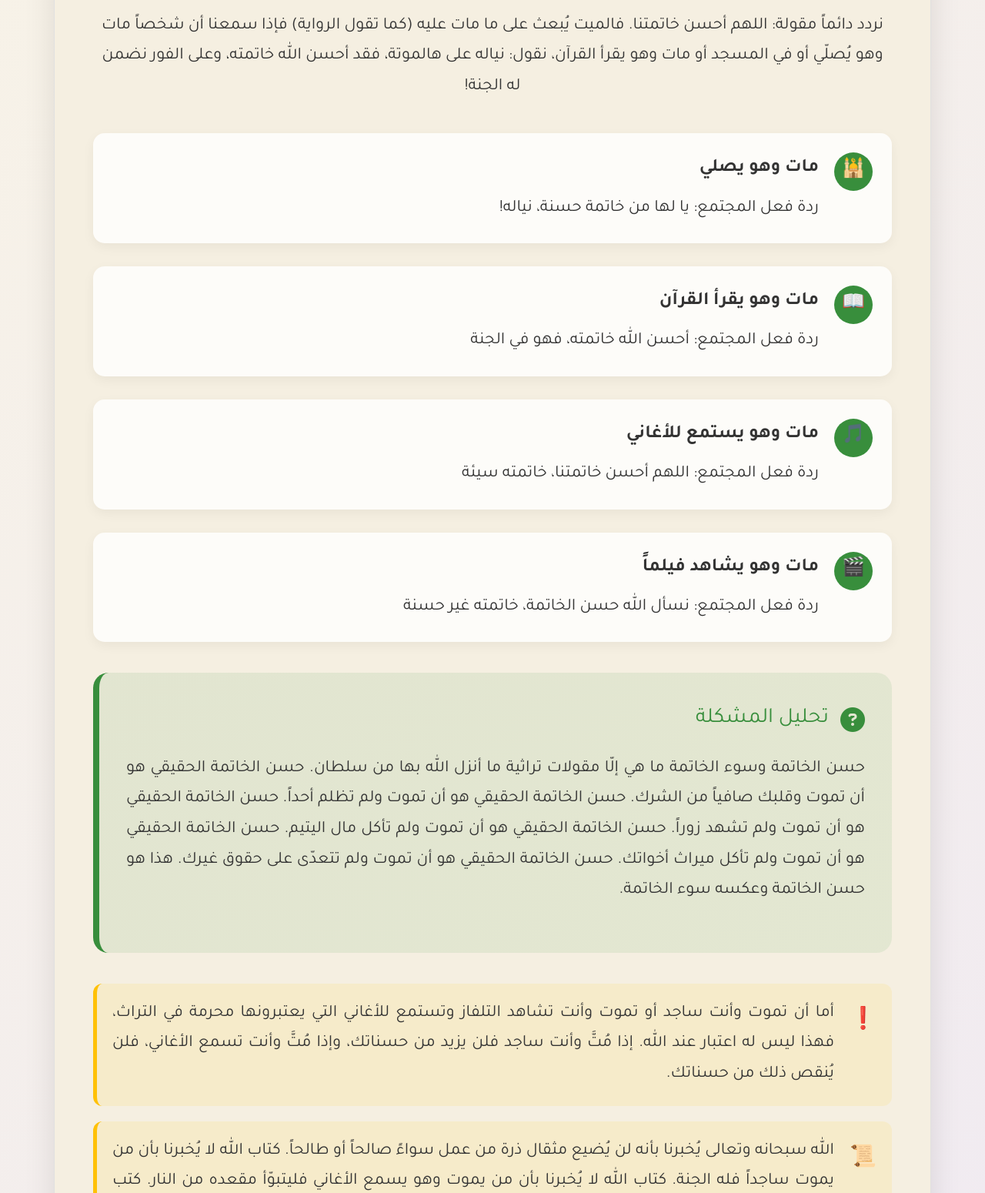
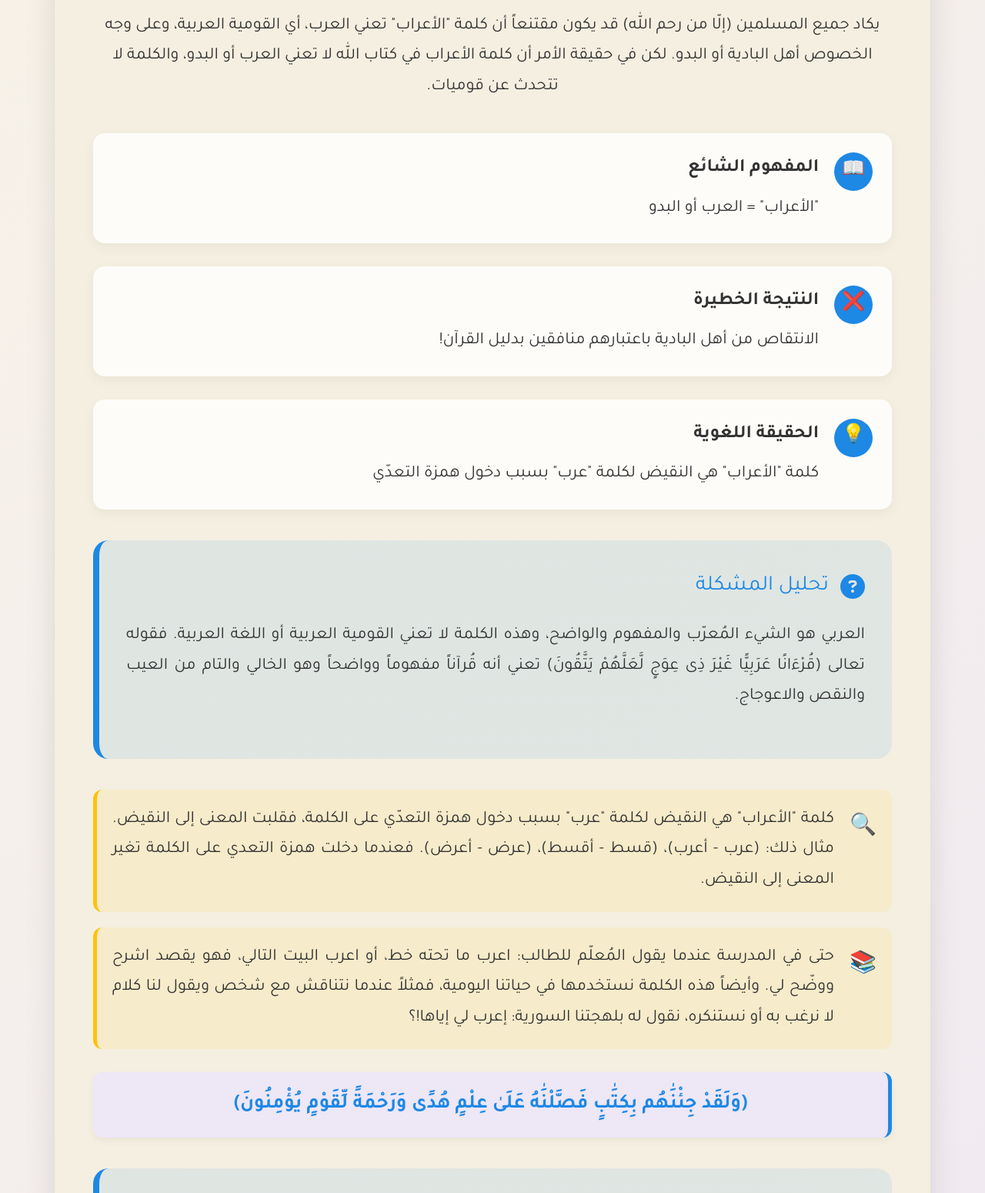
Before and after one commit to husseinalkhalil/program, a plain HTML site: page test.html in a window 1280 px wide. Shown: the part 481-2031 px from the top of the page at 77% size. Drawn offline with Linux system fonts and the light colour scheme.

Commit message:
Update test.html

```diff
--- a/test.html
+++ b/test.html
@@ -3,7 +3,7 @@
 <head>
     <meta charset="UTF-8">
     <meta name="viewport" content="width=device-width, initial-scale=1.0">
-    <title>حُسن الخاتمة وسوء الخاتمة | العقل والنقل</title>
+    <title>الأعراب أشد كفراً ونفاقا | العقل والنقل</title>
     <link rel="preconnect" href="https://fonts.googleapis.com">
     <link rel="preconnect" href="https://fonts.gstatic.com" crossorigin>
     <link href="https://fonts.googleapis.com/css2?family=Tajawal:wght@400;500;700&display=swap" rel="stylesheet">
@@ -24,7 +24,7 @@
             --mind-color: #1565C0;
             --tradition-color: #7B1FA2;
             --reason-color: #2196F3;
-            --misconception-color: #388E3C; /* تغيير اللون إلى الأخضر */
+            --misconception-color: #1E88E5; /* تغيير اللون إلى الأزرق */
         }
 
         * {
@@ -572,12 +572,7 @@
             flex-shrink: 0;
         }
 
-        .red-badge {
-            background-color: #D32F2F;
-            color: white;
-        }
-
-        .green-badge {
+        .blue-badge {
             background-color: var(--misconception-color);
             color: white;
         }
@@ -593,7 +588,7 @@
         }
 
         .analysis-section {
-            background: linear-gradient(135deg, rgba(56, 142, 60, 0.1) 0%, rgba(67, 160, 71, 0.1) 100%);
+            background: linear-gradient(135deg, rgba(30, 136, 229, 0.1) 0%, rgba(33, 150, 243, 0.1) 100%);
             padding: 35px;
             border-radius: 20px;
             margin: 40px 0;
@@ -680,18 +675,18 @@
         }
 
         .final-verse {
-            background: linear-gradient(135deg, rgba(76, 175, 80, 0.1) 0%, rgba(139, 195, 74, 0.1) 100%);
+            background: linear-gradient(135deg, rgba(25, 118, 210, 0.1) 0%, rgba(30, 136, 229, 0.1) 100%);
             padding: 35px;
             border-radius: 20px;
             margin: 40px 0;
             text-align: center;
-            border: 2px dashed #4CAF50;
+            border: 2px dashed #1976D2;
             font-size: 26px;
             font-weight: bold;
         }
 
         .truth-section {
-            background: linear-gradient(135deg, rgba(56, 142, 60, 0.1) 0%, rgba(76, 175, 80, 0.1) 100%);
+            background: linear-gradient(135deg, rgba(30, 136, 229, 0.1) 0%, rgba(33, 150, 243, 0.1) 100%);
             padding: 35px;
             border-radius: 20px;
             margin: 40px 0;
@@ -980,46 +975,38 @@
     <div class="container">
         <div class="article-card">
             <div class="article-header">
-                <h1>❖ حُسن الخاتمة وسوء الخاتمة</h1>
+                <h1>❖ الأعراب أشد كفراً ونفاقاً</h1>
                 <span class="publish-date"><span class="date-icon">📅</span> 26 مايو 2025</span>
             </div>
 
             <div class="article-content">
                 <div class="misconception-section">
-                    <div class="misconception-icon">⏳</div>
-                    <p>نردد دائماً مقولة: اللهم أحسن خاتمتنا. فالميت يُبعث على ما مات عليه (كما تقول الرواية) فإذا سمعنا أن شخصاً مات وهو يُصلّي أو في المسجد أو مات وهو يقرأ القرآن، نقول: نياله على هالموتة، فقد أحسن الله خاتمته، وعلى الفور نضمن له الجنة!</p>
+                    <div class="misconception-icon">🧠</div>
+                    <p>يكاد جميع المسلمين (إلّا من رحم الله) قد يكون مقتنعاً أن كلمة "الأعراب" تعني العرب، أي القومية العربية، وعلى وجه الخصوص أهل البادية أو البدو. لكن في حقيقة الأمر أن كلمة الأعراب في كتاب الله لا تعني العرب أو البدو، والكلمة لا تتحدث عن قوميات.</p>
                 </div>
 
                 <div class="examples-container">
                     <div class="example-item">
-                        <div class="example-badge green-badge">🕌</div>
+                        <div class="example-badge blue-badge">📖</div>
                         <div class="example-content">
-                            <div class="example-title">مات وهو يصلي</div>
-                            <div class="example-reaction">ردة فعل المجتمع: يا لها من خاتمة حسنة، نياله!</div>
+                            <div class="example-title">المفهوم الشائع</div>
+                            <div class="example-reaction">"الأعراب" = العرب أو البدو</div>
                         </div>
                     </div>
 
                     <div class="example-item">
-                        <div class="example-badge green-badge">📖</div>
+                        <div class="example-badge blue-badge">❌</div>
                         <div class="example-content">
-                            <div class="example-title">مات وهو يقرأ القرآن</div>
-                            <div class="example-reaction">ردة فعل المجتمع: أحسن الله خاتمته، فهو في الجنة</div>
+                            <div class="example-title">النتيجة الخطيرة</div>
+                            <div class="example-reaction">الانتقاص من أهل البادية باعتبارهم منافقين بدليل القرآن!</div>
                         </div>
                     </div>
 
                     <div class="example-item">
-                        <div class="example-badge green-badge">🎵</div>
+                        <div class="example-badge blue-badge">💡</div>
                         <div class="example-content">
-                            <div class="example-title">مات وهو يستمع للأغاني</div>
-                            <div class="example-reaction">ردة فعل المجتمع: اللهم أحسن خاتمتنا، خاتمته سيئة</div>
-                        </div>
-                    </div>
-
-                    <div class="example-item">
-                        <div class="example-badge green-badge">🎬</div>
-                        <div class="example-content">
-                            <div class="example-title">مات وهو يشاهد فيلماً</div>
-                            <div class="example-reaction">ردة فعل المجتمع: نسأل الله حسن الخاتمة، خاتمته غير حسنة</div>
+                            <div class="example-title">الحقيقة اللغوية</div>
+                            <div class="example-reaction">كلمة "الأعراب" هي النقيض لكلمة "عرب" بسبب دخول همزة التعدّي</div>
                         </div>
                     </div>
                 </div>
@@ -1029,57 +1016,57 @@
                         <i class="fas fa-question-circle analysis-icon"></i>
                         تحليل المشكلة
                     </div>
-                    <p>حسن الخاتمة وسوء الخاتمة ما هي إلّا مقولات تراثية ما أنزل الله بها من سلطان. حسن الخاتمة الحقيقي هو أن تموت وقلبك صافياً من الشرك. حسن الخاتمة الحقيقي هو أن تموت ولم تظلم أحداً. حسن الخاتمة الحقيقي هو أن تموت ولم تشهد زوراً. حسن الخاتمة الحقيقي هو أن تموت ولم تأكل مال اليتيم. حسن الخاتمة الحقيقي هو أن تموت ولم تأكل ميراث أخواتك. حسن الخاتمة الحقيقي هو أن تموت ولم تتعدّى على حقوق غيرك. هذا هو حسن الخاتمة وعكسه سوء الخاتمة.</p>
+                    <p>العربي هو الشيء المُعرّب والمفهوم والواضح، وهذه الكلمة لا تعني القومية العربية أو اللغة العربية. فقوله تعالى (قُرْءَانًا عَرَبِيًّا غَيْرَ ذِى عِوَجٍ لَّعَلَّهُمْ يَتَّقُونَ) تعني أنه قُرآناً مفهوماً وواضحاً وهو الخالي والتام من العيب والنقص والاعوجاج.</p>
                 </div>
 
                 <div class="key-point">
-                    <div class="key-icon">❗</div>
-                    <div>أما أن تموت وأنت ساجد أو تموت وأنت تشاهد التلفاز وتستمع للأغاني التي يعتبرونها محرمة في التراث، فهذا ليس له اعتبار عند الله. إذا مُتَّ وأنت ساجد فلن يزيد من حسناتك، وإذا مُتَّ وأنت تسمع الأغاني، فلن يُنقص ذلك من حسناتك.</div>
+                    <div class="key-icon">🔍</div>
+                    <div>كلمة "الأعراب" هي النقيض لكلمة "عرب" بسبب دخول همزة التعدّي على الكلمة، فقلبت المعنى إلى النقيض. مثال ذلك: (عرب - أعرب)، (قسط - أقسط)، (عرض - أعرض). فعندما دخلت همزة التعدي على الكلمة تغير المعنى إلى النقيض.</div>
                 </div>
 
                 <div class="key-point">
-                    <div class="key-icon">📜</div>
-                    <div>الله سبحانه وتعالى يُخبرنا بأنه لن يُضيع مثقال ذرة من عمل سواءً صالحاً أو طالحاً. كتاب الله لا يُخبرنا بأن من يموت ساجداً فله الجنة. كتاب الله لا يُخبرنا بأن من يموت وهو يسمع الأغاني فليتبوّأ مقعده من النار. كتب التراث هي من تُخبرنا بذلك.</div>
+                    <div class="key-icon">📚</div>
+                    <div>حتى في المدرسة عندما يقول المُعلّم للطالب: اعرب ما تحته خط، أو اعرب البيت التالي، فهو يقصد اشرح ووضّح لي. وأيضاً هذه الكلمة نستخدمها في حياتنا اليومية، فمثلاً عندما نتناقش مع شخص ويقول لنا كلام لا نرغب به أو نستنكره، نقول له بلهجتنا السورية: إعرب لي إياها!؟</div>
                 </div>
 
-                <div class="verse">(فَمَن يَعْمَلْ مِثْقَالَ ذَرَّةٍ خَيْرًا يَرَهُ ۞ وَمَن يَعْمَلْ مِثْقَالَ ذَرَّةٍ شَرًّا يَرَهُ)</div>
+                <div class="verse">(وَلَقَدْ جِئْنَٰهُم بِكِتَٰبٍ فَصَّلْنَٰهُ عَلَىٰ عِلْمٍ هُدًى وَرَحْمَةً لِّقَوْمٍ يُؤْمِنُونَ)</div>
 
                 <div class="truth-section">
                     <div class="analysis-title">
                         <i class="fas fa-lightbulb analysis-icon"></i>
                         الحقيقة القرآنية
                     </div>
-                    <p>الله سبحانه وتعالى يقول: (لَآ أُضِيعُ عَمَلَ عَٰمِلٍ مِّنكُم مِّن ذَكَرٍ أَوْ أُنثَىٰ) وكتب التراث هي من صوّرت لنا الله على أنه إله، على استعداد أن ينسف كل ما فعلته من خير لمجرد أن تموت وأنت تشاهد فلماً مثلاً.</p>
+                    <p>الأعراب هم الفئة التي فيها إعوجاج عن الحق والاستقامة، وربنا سبحانه وتعالى لا ينتقص من قومية ويقول عنهم منافقون وتكون هذه الكلمة حُجّة لكل من أراد النيل والتنمّر من أهل البادية.</p>
                 </div>
 
                 <div class="contrast-section">
                     <div class="contrast-box reason">
                         <div class="contrast-title">
                             <i class="fas fa-scales contrast-icon"></i>
-                            المفهوم القرآني
+                            الدليل القرآني
                         </div>
-                        <p>الله لا يُضيع عمل عامل من ذكر أو أنثى. كل عمل صالح أو سيئ يُحاسب عليه الإنسان. لا يوجد في القرآن ما يشير إلى أن لحظة الموت تحدد مصير الإنسان كلياً، بل مجموع أعماله طوال حياته.</p>
+                        <p>كلمة "البدو" ذكرها الله في كتابه في سورة يوسف في قوله (وَقَدْ أَحْسَنَ بِىٓ إِذْ أَخْرَجَنِى مِنَ ٱلسِّجْنِ وَجَآءَ بِكُم مِّنَ ٱلْبَدْوِ مِنۢ بَعْدِ أَن نَّزَغَ ٱلشَّيْطَٰنُ بَيْنِى وَبَيْنَ إِخْوَتِىٓ). فلو كان معنى "الأعراب" هم أهل البادية كما يعتقد البعض، لقال الله (البدو أشد كفراً ونفاقاً) وانتهى الأمر.</p>
                     </div>
 
                     <div class="contrast-box tradition">
                         <div class="contrast-title">
                             <i class="fas fa-exclamation-circle contrast-icon"></i>
-                            المفهوم التراثي
+                            المفهوم الخاطئ
                         </div>
-                        <p>بالمنظور التراثي، لو أن شخصاً أنفق كل أمواله على الفقراء والمساكين وتكفّل بالأيتام ثم مات وهو يستمع للأغاني، فإن خاتمته سيئة. هذا المفهوم يتناقض مع مبدأ العدل الإلهي والمسؤولية الفردية.</p>
+                        <p>الاعتقاد بأن الأعراب هم البدو أدى إلى تمييز وظلم ضد أهل البادية، مع أن القرآن استخدم كلمة "البدو" بشكل محايد في قصة يوسف، مما يدل على أن الأعراب مفهوم مختلف تماماً لا علاقة له بالقومية أو المكان الجغرافي.</p>
                     </div>
                 </div>
 
                 <div class="key-point">
                     <div class="key-icon">💡</div>
-                    <div>الخلاصة: الإنسان على أي حالٍ مات، فهو سيُحاسب على ما عمل في حياته. سماع الأغاني هي مجازية لأنهم دائماً ما يجعلونها مقياساً لسوء الخاتمة، وقس على ذلك كل ما هو مُحرّم أو منبوذ في التراث.</div>
+                    <div>الخلاصة: الأعراب هم الفئة التي تعرض عن الحق وتنحرف عن الطريق المستقيم، بغض النظر عن أصلها أو مكان إقامتها. هذا المفهوم ليس مرتبطاً بقومية أو مكان جغرافي، بل بحالة نفسية وسلوكية تتجلى في الإعراض عن الحق والتمسك بالضلال.</div>
                 </div>
 
-                <div class="verse">(وَأَن لَّيْسَ لِلْإِنسَٰنِ إِلَّا مَا سَعَىٰ)</div>
+                <div class="verse">(وَكُلَّ شَىْءٍ فَصَّلْنَٰهُ تَفْصِيلًا)</div>
 
                 <div class="conclusion">
                     <h3>الخلاصة</h3>
-                    <p>حسن الخاتمة الحقيقي ليس مرتبطاً بالظروف التي يموت فيها الإنسان، بل بالأعمال الصالحة التي قام بها طوال حياته. القرآن الكريم يؤكد مبدأ المسؤولية الفردية وأن كل إنسان سيحاسب على أعماله فقط. يجب علينا التمييز بين المفاهيم القرآنية الصحيحة والمفاهيم التراثية التي قد لا تتوافق مع روح العدل الإلهي. الخاتمة الحسنة هي التي تكون ثمرة لحياة صالحة، وليست مجرد لحظة عابرة في نهاية العمر.</p>
+                    <p>كلمة "الأعراب" في القرآن الكريم لا تعني العرب أو البدو، بل تشير إلى الفئة المعرضة عن الحق والمتمسكة بالضلال. هذا المفهوم ليس مرتبطاً بقومية أو مكان جغرافي، بل بحالة نفسية وسلوكية. يجب علينا تصحيح هذا الفهم الخاطئ الذي أدى إلى تمييز وظلم ضد أهل البادية، والتمسك بالمنهج القرآني الذي يرفض التعميم والتنميط. الله سبحانه وتعالى أنزل القرآن بلسان عربي مبين، وأمرنا بالتدبر في آياته، وليس بالتعصب لتفاسير قد تكون بعيدة عن المعنى الحقيقي الذي قصده الله في كتابه الكريم.</p>
                 </div>
             </div>
 
```
